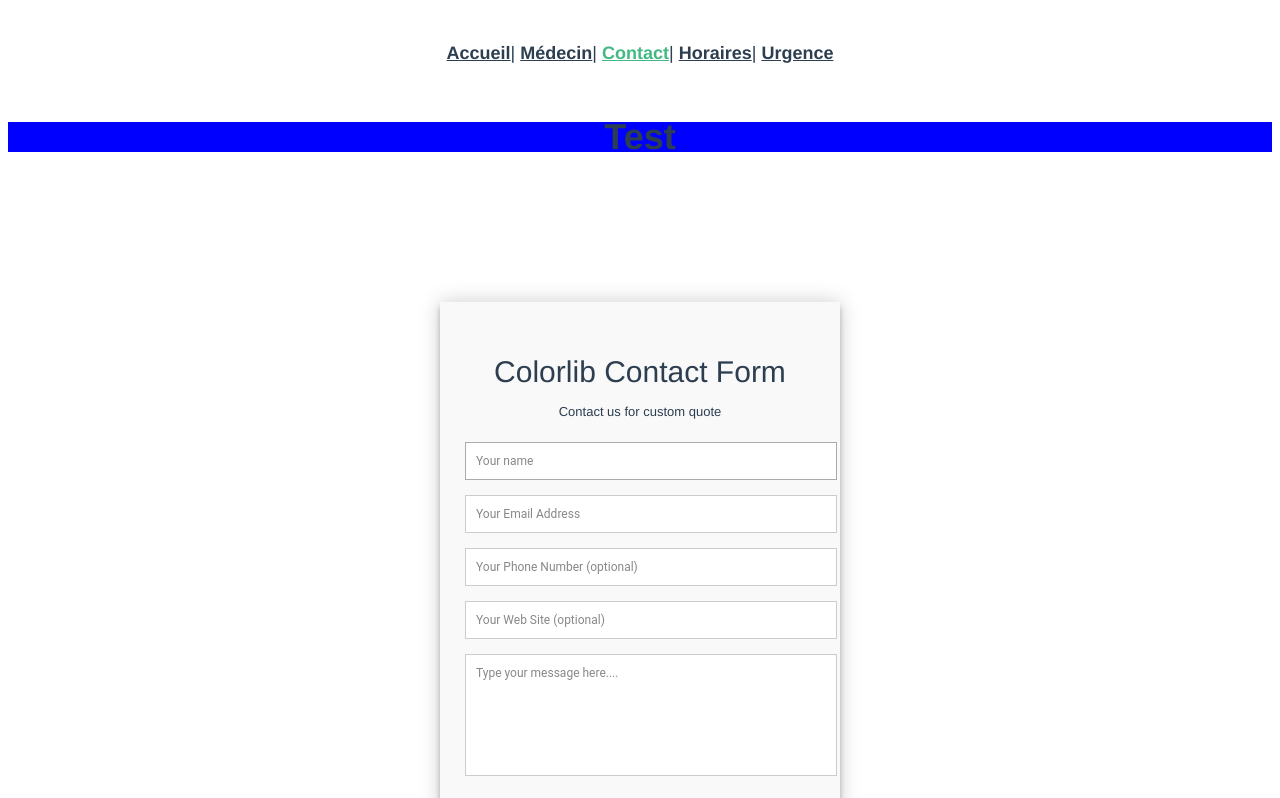
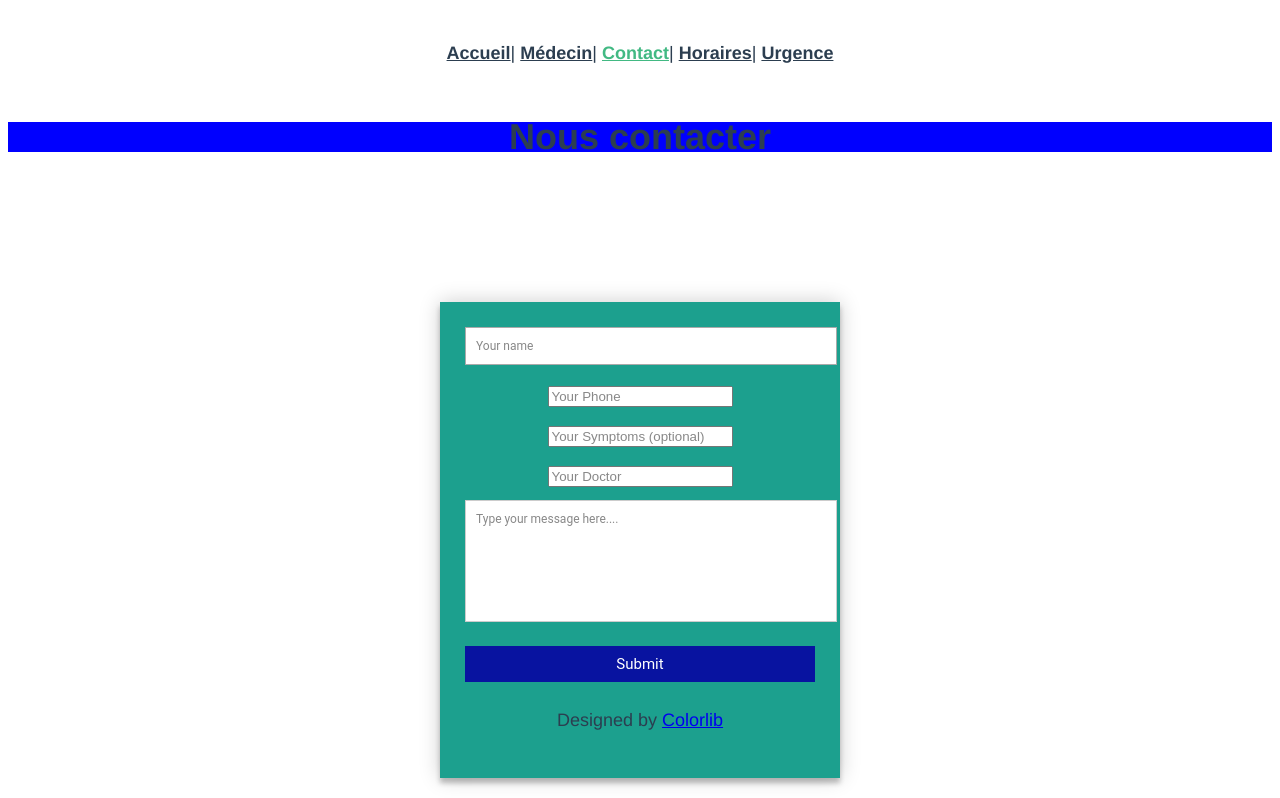
Before and after one commit to menouerr2/medical, a Vue app: page /contact in a window 1280 px wide. Shown: the top 798 px of the page. Built offline with nearby package versions, Linux system fonts and the light colour scheme.

Commit message:
ajout template a Urgence.vue

```diff
--- a/src/components/test.vue
+++ b/src/components/test.vue
@@ -1,6 +1,6 @@
 <template>
   <div>
-    <h1>Test</h1>
+    <h1>Nous contacter</h1>
 
   </div>
 </template>
--- a/src/views/Médecin.vue
+++ b/src/views/Médecin.vue
@@ -1,6 +1,7 @@
 <template>
   <div class="Médecin">
-    <h1>Médecins</h1>
+    <h1>Les rhumatologues</h1>
+
     <article class="img2">
       <img src="../assets/anesthesia-4677401_640.jpg" alt="Docteur1" />
       <img src="../assets/doctor-1149149_640.jpg" alt="Docteur2"/>
--- a/src/views/Urgence.vue
+++ b/src/views/Urgence.vue
@@ -3,14 +3,14 @@
     <body>
       <h1>Urgence</h1>
     <article class="img2">
-      <img src="../assets/urgence.jpg" alt="Image" />
+      <img src="../assets/ambulance-3834247_640.jpg" alt="Image" />
+     <br>
+<a class="btn" href="tel:+448444870487">0844-487-0-487</a>
+<br>
+<a class="btn" href="tel:+448444870487">Click-to-Call</a>
     </article>
 
-      <section>
-        Lorem ipsum, dolor sit amet consectetur adipisicing elit. A excepturi
-        totam, ullam optio magni molestias ad corporis soluta aliquam architecto
-        laboriosam. Aut, modi amet beatae eligendi iste sunt at totam!
-      </section>
+
       <Footer></Footer>
     </body>
   </div>
@@ -26,4 +26,24 @@ export default {
 };
 </script>
 
-<style lang="scss" scoped></style>
+<style>
+.btn {
+  background: hsl(350, 84%, 52%);
+  font-family: Arial;
+  color: #ffffff;
+  font-size: 25px;
+  padding: 10px 20px 20px 20px;
+  text-decoration: none;
+  line-height: 300%;
+}
+
+.btn:hover {
+  background: hsl(355, 98%, 61%);
+  text-decoration: none;
+}
+
+a[href^="tel:"]:before {
+  content: "\260e";
+  margin-right: 0.5em;
+}
+</style>
--- a/src/views/contact.vue
+++ b/src/views/contact.vue
@@ -3,19 +3,18 @@
     <test></test>
   <div class="container">
   <form id="contact" action="" method="post">
-    <h3>Colorlib Contact Form</h3>
-    <h4>Contact us for custom quote</h4>
+
     <fieldset>
       <input placeholder="Your name" type="text" tabindex="1" required autofocus>
     </fieldset>
     <fieldset>
-      <input placeholder="Your Email Address" type="email" tabindex="2" required>
+      <input placeholder="Your Phone" type="phone" tabindex="2" required>
     </fieldset>
     <fieldset>
-      <input placeholder="Your Phone Number (optional)" type="tel" tabindex="3" required>
+      <input placeholder="Your Symptoms (optional)" type="symptoms" tabindex="3" required>
     </fieldset>
     <fieldset>
-      <input placeholder="Your Web Site (optional)" type="url" tabindex="4" required>
+      <input placeholder="Your Doctor " type="doctors" tabindex="4" required>
     </fieldset>
     <fieldset>
       <textarea placeholder="Type your message here...." tabindex="5" required></textarea>
@@ -68,7 +67,7 @@ body {
 }
 
 #contact {
-  background: #f9f9f9;
+  background: #1ca08e;
   padding: 25px;
   margin: 150px 0;
   box-shadow: 0 0 20px 0 rgba(0, 0, 0, 0.2), 0 5px 5px 0 rgba(0, 0, 0, 0.24);
@@ -129,7 +128,7 @@ fieldset {
   cursor: pointer;
   width: 100%;
   border: none;
-  background: #4caf50;
+  background: hsl(236, 90%, 33%);
   color: #fff;
   margin: 0 0 5px;
   padding: 10px;
@@ -137,7 +136,7 @@ fieldset {
 }
 
 #contact button[type="submit"]:hover {
-  background: #43a047;
+  background: hsl(214, 71%, 33%);
   -webkit-transition: background 0.3s ease-in-out;
   -moz-transition: background 0.3s ease-in-out;
   transition: background-color 0.3s ease-in-out;
```
Also changed, not shown: src/assets/ambulance-3834247_640.jpg (added), src/assets/sign-296734_640.png (added).
